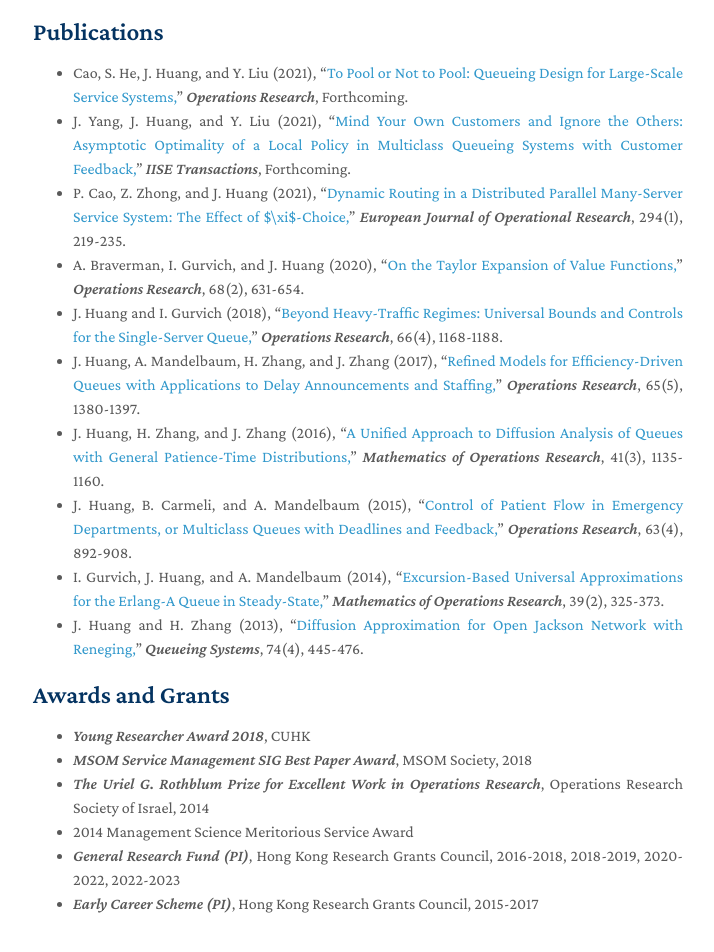
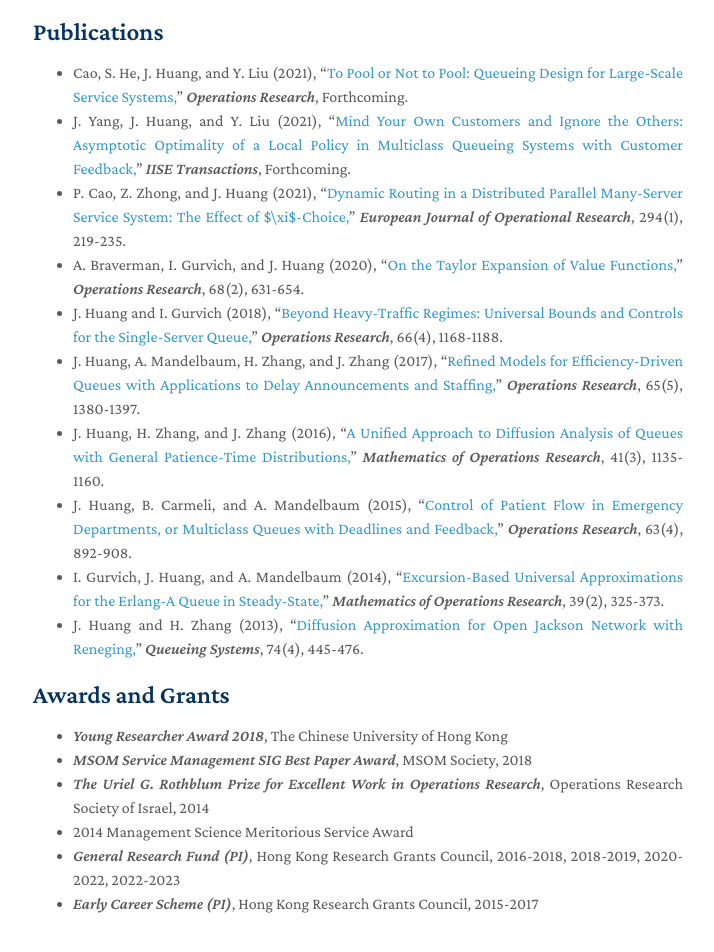
Before and after one commit to hjfcuhk/hjfcuhk.github.io, a Jekyll site: the page built from index.md, in a window 1280 px wide and 1375 px high. Shown: the part 365-1317 px from the top of the window, without its empty margins (437-1151 px from the left). Built offline with Jekyll 4.4.1, drawn with Linux system fonts in a browser that asks for light colours; nearby versions of some CDN libraries; a style sheet for code colours, icons or effects is not loaded; our own code applies the rules of GitHub Pages for plain Markdown files.

Commit message:
Finalized

```diff
--- a/index.md
+++ b/index.md
@@ -30,7 +30,7 @@ Stochastic Modeling and Optimization, Numerical Methods and Algorithms, Service
 
 ## Awards and Grants
 
-- *Young Researcher Award 2018*, CUHK
+- *Young Researcher Award 2018*, The Chinese University of Hong Kong
 - *MSOM Service Management SIG Best Paper Award*, MSOM Society, 2018
 - *The Uriel G. Rothblum Prize for Excellent Work in Operations Research*, Operations Research Society of Israel, 2014
 - 2014 Management Science Meritorious Service Award
```
